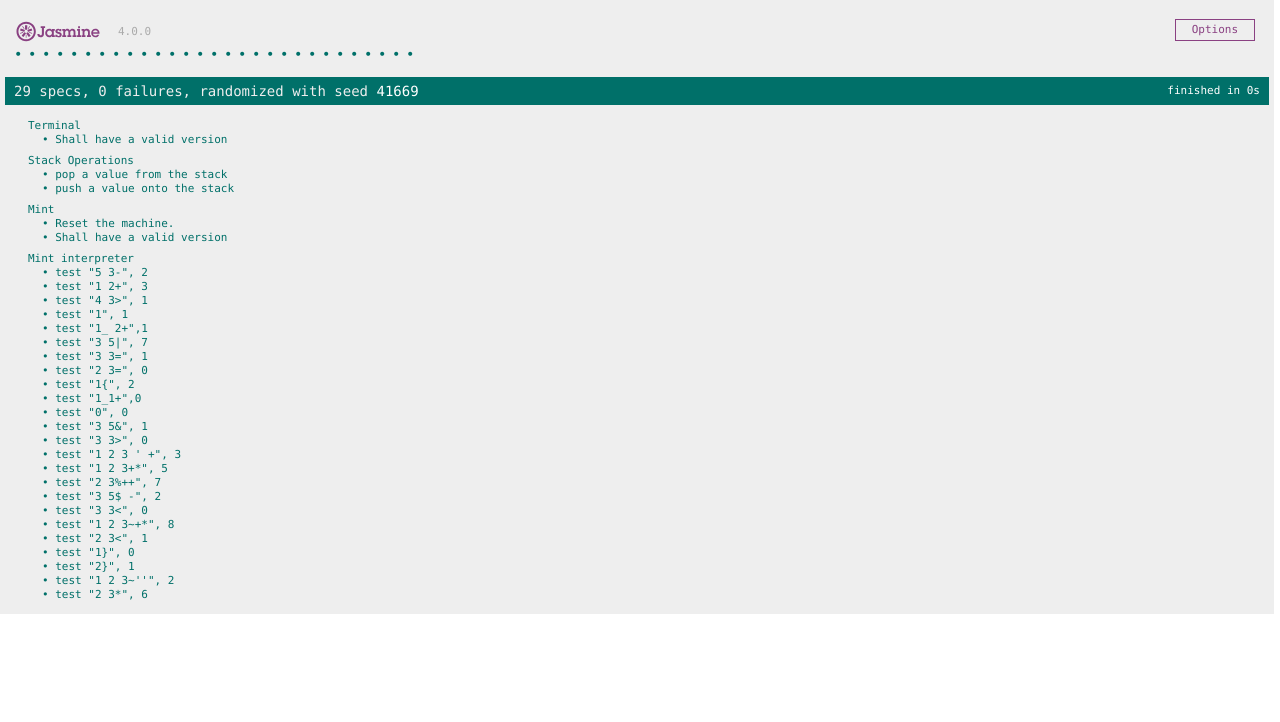
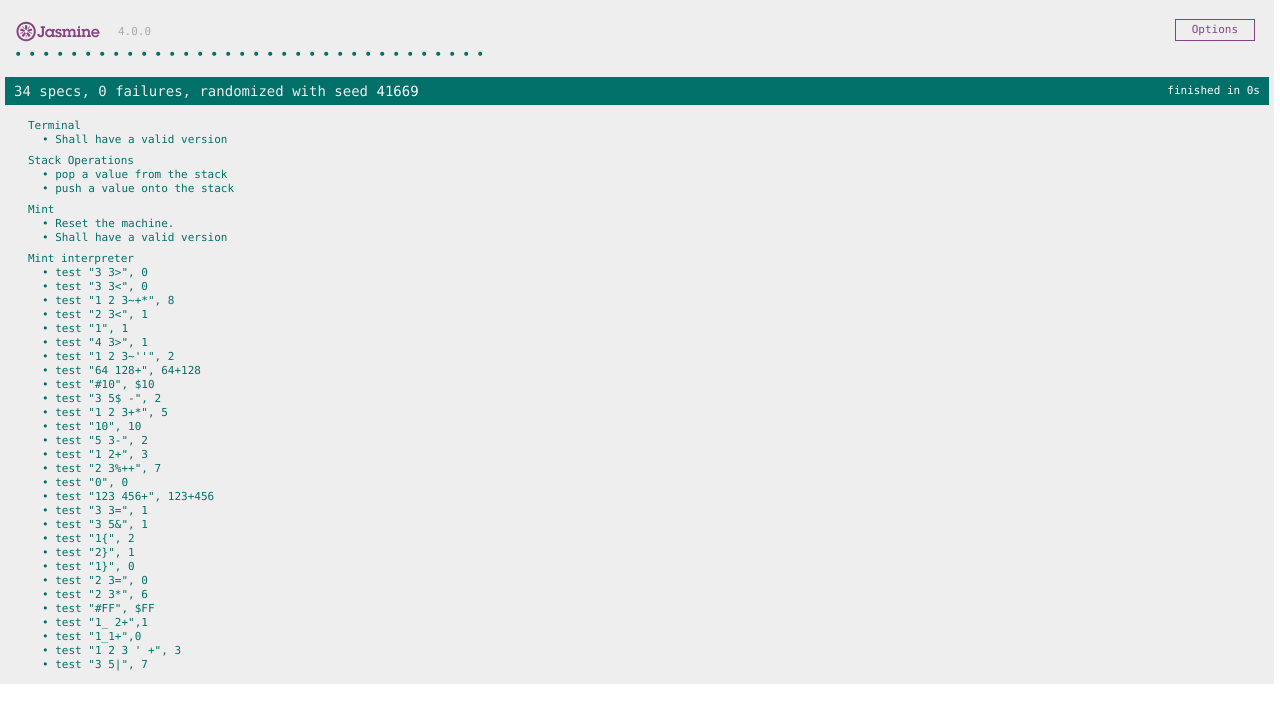
Before and after one commit to Marc-C-Anderson/MINT-JS, a website with bundled scripts: page SpecRunner.html in a window 1280 px wide. Built offline with nearby package versions, Linux system fonts and the light colour scheme.

Commit message:
code cleanup

```diff
--- a/spec/mint.js
+++ b/spec/mint.js
@@ -10,18 +10,18 @@ describe("Mint interpreter", function () {
     m.interpret('0')
     expect(m.pop()).toBe(0);
   });
-  // it('test "10", 10', function () {
-  //   m.interpret('10')
-  //   expect(m.pop()).toBe(10);
-  // });
-  // it('test "#10", $10', function () {
-  //   m.interpret('#10')
-  //   expect(m.pop()).toBe(0x10);
-  // });
-  // it('test "#FF", $FF', function () {
-  //   m.interpret('#FF')
-  //   expect(m.pop()).toBe(0xFF);
-  // });
+  it('test "10", 10', function () {
+    m.interpret('10')
+    expect(m.pop()).toBe(10);
+  });
+  it('test "#10", $10', function () {
+    m.interpret('#10')
+    expect(m.pop()).toBe(0x10);
+  });
+  it('test "#FF", $FF', function () {
+    m.interpret('#FF')
+    expect(m.pop()).toBe(0xFF);
+  });
   it('test "2 3=", 0', function () {
     m.interpret('2 3=')
     expect(m.pop()).toBe(0);
@@ -50,14 +50,14 @@ describe("Mint interpreter", function () {
     m.interpret('1 2+')
     expect(m.pop()).toBe(3);
   });
-  // it('test "123 456+", 123+456', function () {
-  //   m.interpret('123 456+')
-  //   expect(m.pop()).toBe(123 + 456);
-  // });
-  // it('test "64 128+", 64+128', function () {
-  //   m.interpret('64 128+')
-  //   expect(m.pop()).toBe(64 + 128);
-  // });
+  it('test "123 456+", 123+456', function () {
+    m.interpret('123 456+')
+    expect(m.pop()).toBe(123 + 456);
+  });
+  it('test "64 128+", 64+128', function () {
+    m.interpret('64 128+')
+    expect(m.pop()).toBe(64 + 128);
+  });
   it('test "5 3-", 2', function () {
     m.interpret('5 3-')
     expect(m.pop()).toBe(2);
@@ -206,7 +206,7 @@ describe("Mint interpreter", function () {
 describe("Mint", function () {
   const m = mint()
   it("Shall have a valid version", function () {
-    expect(m.version()).toBe('MINT Version 1.0.0 Build(20220201)')
+    expect(m.version()).toBe('MINT Version 1.0.0 Build(20220207)')
   });
   it("Reset the machine.", function () {
     m.init()
--- a/src/mint.js
+++ b/src/mint.js
@@ -3,7 +3,7 @@
 function mint() {
     const _stack = new Array(8192)
     let _tos = 0
-    const version = () => { return 'MINT Version 1.0.0 Build(20220201)' }
+    const version = () => { return 'MINT Version 1.0.0 Build(20220207)' }
     const tos = () => { return _tos }
     const init = () => { _tos = 0 }
     const push = (val) => {
@@ -20,28 +20,29 @@ function mint() {
 
     const interpret = (str) => {
         const chars = str.split('')
-        //let isNumber = false
-        //let isHex = false
-        //let number = 0;
+        let isNumber = false
+        let isHex = false
+        let number = 0;
         chars.forEach(ch => {
-            // if (ch >= '0' && ch <= '9') {
-            //     isNumber = true
-            //     number *= isHex ? 16 : 10 // 0 * 10 = 0
-            //     number += ch | 0 // 0 + digit = digit
-            // } else if (isHex && ch >= 'A' && ch <= 'F') {
-            //     isNumber = true
-            //     number *= 16
-            //     number += parseInt(ch, 16)
-            // } else {
-            //     if (isNumber) {
-            //         push(number)
-            //         isNumber = false
-            //         isHex = false
-            //         number = 0
-            //     }
+            if (ch >= '0' && ch <= '9') {
+                isNumber = true
+                number *= isHex ? 16 : 10 // 0 * 10 = 0
+                number += ch | 0 // 0 + digit = digit
+            } else if (isHex && ch >= 'A' && ch <= 'F') {
+                isNumber = true
+                number *= 16
+                number += parseInt(ch, 16)
+            } else if (ch >= 'a' && ch <= 'z') { // registers
+                push(ch)
+            } else {
+                if (isNumber) {
+                    push(number)
+                    isNumber = false
+                    isHex = false
+                    number = 0
+                }
                 switch (ch) {
-                case '0': case '1': case '2': case '3': case '4': case '5': case '6': case '7': case '8': case '9': push(ch | 0); break;
-                //case '#': isHex = true; break
+                    case '#': isHex = true; break
                     case '<': {
                         const a = pop()
                         const b = pop()
@@ -122,26 +123,29 @@ function mint() {
                     } break
                     default: console.log('default \'' + ch + '\''); break
                 }
-
-            //}
+            }
         });
-        //     if (isNumber) {
-        //         push(number)
-        //         isNumber = false
-        //         isHex = false
-        //         number = 0
-        //     }
+        if (isNumber) {
+            push(number)
+            isNumber = false
+            isHex = false
+            number = 0
+        }
     }
 
     return Object.freeze({ version, tos, init, push, pop, interpret })
 }
 
+// debug a specific case
 // dont forget to comment this out after testing
 // ideally delete when the interpreter is complete
-//  test "5 2/'", 2
-//  test "5 2/$ '", 1
-// test "2a!a@",2
 const m2 = mint()
-const str = '2a!a@' //, 2
+const str = '#10' //, 0x10
+const expected = 0x10
 m2.interpret(str)
-console.log('test "' + str + '", ' + m2.pop())
+const result = m2.pop()
+if (result == expected) {
+    console.log('pass')
+} else {
+    console.error('fail result: ' + result + ' expected:  ' + expected + ' tos: ' + m2.tos())
+}
```
Also changed, not shown: sandbox.html (+0 -24 lines), developer-notes.md (line endings or trailing spaces). Lines whose indentation alone changed are shown as unchanged.
